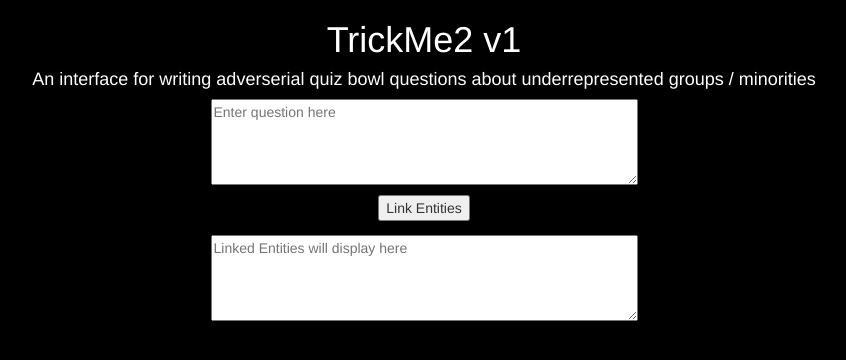
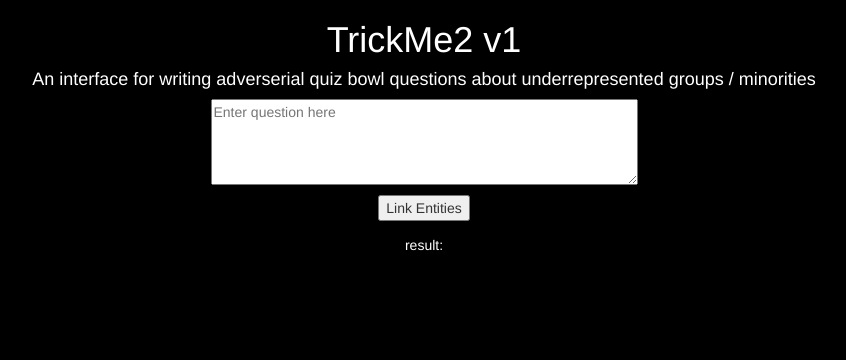
Before and after one commit to 20arjuna/entity-linking, a FastAPI app: page / in a window 1280 px wide. Shown: the top 360 px of the page, without its empty margins (216-1062 px from the left). Run offline with FastAPI, Linux system fonts and the light colour scheme; some libraries are stand-ins or nearby versions.

Commit message:
Figuring out backpass of info to html

```diff
--- a/main.py
+++ b/main.py
@@ -11,7 +11,13 @@
 
 
 @app.post("/link/")
-def entity_link(textInput: str = Form(...)):
+def entity_link(request: Request, textInput: str = Form(...)):
     print("did it reach here?")
-    print(textInput)
-    return {"textInput": textInput}
+    display_output(Request, textInput)
+    # print(textInput)
+    # return templates.TemplateResponse("index.html", context={'request': Request, 'result': result})
+
+@app.post("/result")
+def display_output(request: Request, input_string):
+    print(input_string)
+    return [{"result": input_string}]
--- a/templates/index.html
+++ b/templates/index.html
@@ -18,6 +18,15 @@
         }
 
         h4
+        {
+            color: white;
+            display: flex;
+            flex-direction: column;
+            justify-content: center;
+            text-align: center;
+        }
+
+        p
         {
             color: white;
             display: flex;
@@ -51,12 +60,14 @@
     <h1>TrickMe2 v1</h1>
     <h4> An interface for writing adverserial quiz bowl questions about underrepresented groups / minorities</h4>
 
+
     <form id="myForm" action ="/link" method ="POST" enctype="multipart/form-data">
         <textarea placeholder="Enter question here" id="textInput" name ="textInput" rows="4" cols="50"></textarea>
         <h5></h5>
         <input type="submit" name="my-form" value="Link Entities">
     </form>
 
-    <textarea placeholder = "Linked Entities will display here" rows="4" cols="50" id="entityDisplay"></textarea>
+    <p action = "/result" id ="resultid">result: </p>
+    <!--<textarea placeholder = "Linked Entities will display here" rows="4" cols="50" id="entityDisplay"></textarea-->
 
 </html>
```
